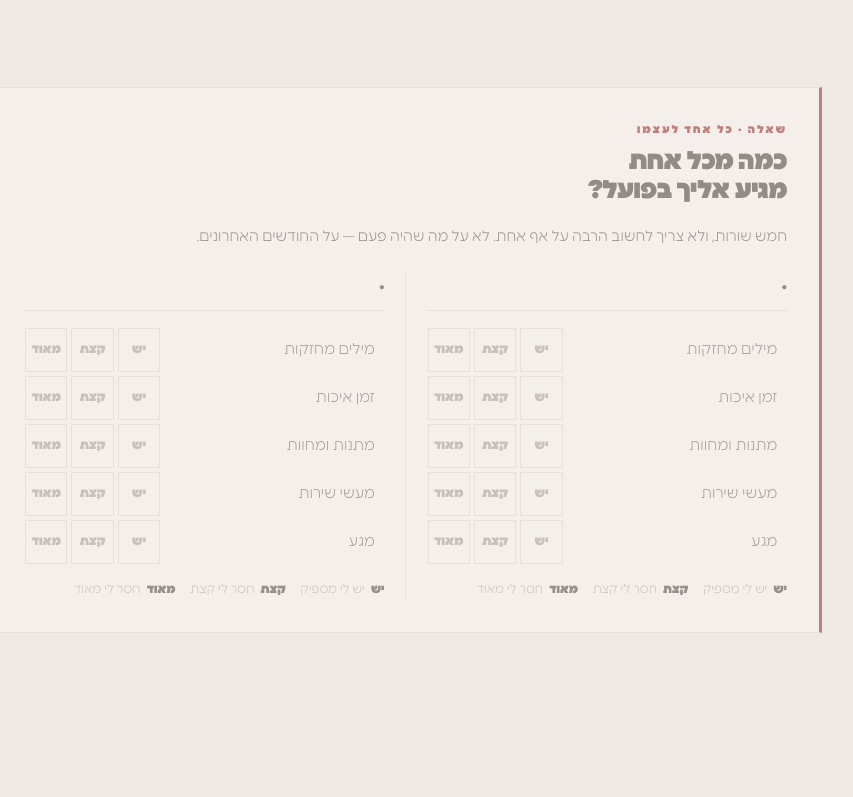
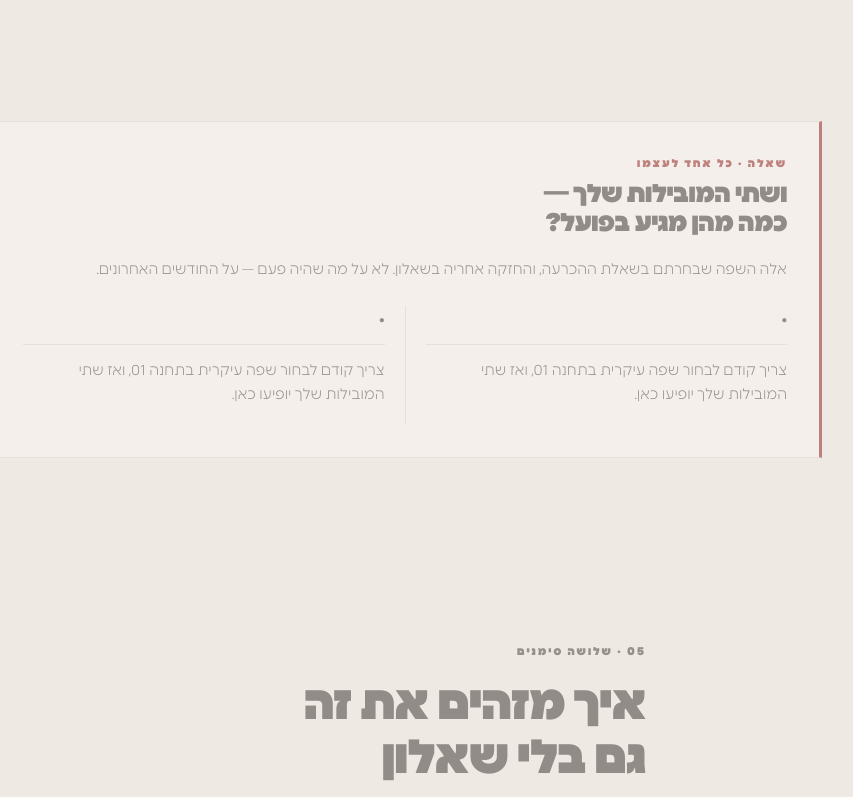
Before and after one commit to sylvie1510/love-languages, a plain HTML site: page station-02.html in a window 1280 px wide. Shown: the part 2883-3680 px from the top of the page, without its empty margins (234-1087 px from the left). Drawn offline with Linux system fonts and the light colour scheme.

Commit message:
תחנה 02 · מטריצת החוסר רק לשתי המובילות
במקום למדוד את כל חמש השפות, נמדדות רק השתיים שנבחרו:
זו שנבחרה בשאלת ההכרעה, ואחריה החזקה ביותר בשאלון שאינה היא.
הסדר הוא סדר הבחירה, לא סדר הרשימה. האחסון נשאר צמוד לאינדקס
של LANGS, כך שהמדידה החוזרת בתחנה 07 ממשיכה לעבוד.

Co-Authored-By: Claude Opus 5 <noreply@anthropic.com>

```diff
--- a/engine.js
+++ b/engine.js
@@ -292,11 +292,29 @@ W.matrix = (el) => {
   const opts = window[el.dataset.scale] || [];
   /* data-only="deficit" מצמצם למה שסומן ״חסר מאוד״ קודם — מדידה חוזרת ממוקדת */
   const onlyF = el.dataset.only;
+  /* data-top="2" מצמצם לשתי השפות המובילות של כל אחד:
+     זו שנבחרה בשאלת ההכרעה, ואחריה החזקה ביותר בשאלון שאינה היא. */
+  const topN = +(el.dataset.top || 0);
+  const topFor = (i) => {
+    const prim = val('primary', i);
+    const rank = quizRank('quiz', i).filter(x => x.n > 0);
+    const ids = [];
+    if(prim) ids.push(prim);
+    rank.forEach(x => { if(ids.indexOf(x.id) < 0 && ids.length < topN) ids.push(x.id); });
+    return ids.slice(0, topN);
+  };
   el.className = 'pair';
   el.innerHTML = people(el).map((p,i)=>{
     const cur = list(f,i);
     const prev = onlyF ? list(onlyF,i) : null;
-    const rows = prev ? allRows.filter((r,k)=> prev[k]==='lots') : allRows;
+    let rows = prev ? allRows.filter((r,k)=> prev[k]==='lots') : allRows;
+    if(topN){
+      const ids = topFor(i);
+      /* הסדר הוא סדר הבחירה: השפה העיקרית ראשונה, ואחריה החזקה שאחריה */
+      rows = ids.map(id => allRows.find(r => r.id === id)).filter(Boolean);
+      if(!rows.length) return `<div><div class="pname">${esc(p.name)||'·'}</div>
+        <p class="tiny">צריך קודם לבחור שפה עיקרית בתחנה 01, ואז שתי המובילות שלך יופיעו כאן.</p></div>`;
+    }
     if(onlyF && !rows.length) return `<div><div class="pname">${esc(p.name)||'·'}</div>
       <p class="tiny">לא סימנת שום שפה כ״חסרה מאוד״ בתחנה 02, אז אין כאן מה למדוד שוב. זה סימן טוב.</p></div>`;
     const idxOf = r => allRows.indexOf(r);
--- a/station-02.html
+++ b/station-02.html
@@ -62,7 +62,7 @@
     </p>
     <p>
       ואלה שתי שאלות שונות לגמרי. אפשר שהשפה העיקרית שלך דווקא מקבלת מענה יפה,
-      ושמה שמרעיב אותך זה משהו אחר לגמרי, שאפילו לא חשבת עליו.
+      ושמה שמרעיב אותך זו דווקא השנייה בתור — זו שלא הגדרתם כתנאי, ושבכל זאת חסרה.
     </p>
     <p class="pull">מה שכואב זה לא תמיד מה שהכי חשוב. זה מה שהכי חסר.</p>
   </div>
@@ -71,12 +71,13 @@
 <section class="wrap wide">
   <div class="q rv">
     <div class="eyebrow">שאלה · כל אחד לעצמו</div>
-    <h3>כמה מכל אחת<br>מגיע אליך בפועל?</h3>
+    <h3>ושתי המובילות שלך —<br>כמה מהן מגיע בפועל?</h3>
     <p class="tiny" style="margin-bottom:1.5rem">
-      חמש שורות, ולא צריך לחשוב הרבה על אף אחת. לא על מה שהיה פעם — על החודשים האחרונים.
+      אלה השפה שבחרתם בשאלת ההכרעה, והחזקה אחריה בשאלון. לא על מה שהיה פעם —
+      על החודשים האחרונים.
     </p>
     <div class="pair" data-widget="matrix" data-field="deficit"
-      data-options="LANGS" data-scale="DEFICIT"></div>
+      data-options="LANGS" data-scale="DEFICIT" data-top="2"></div>
   </div>
 </section>
 
```
